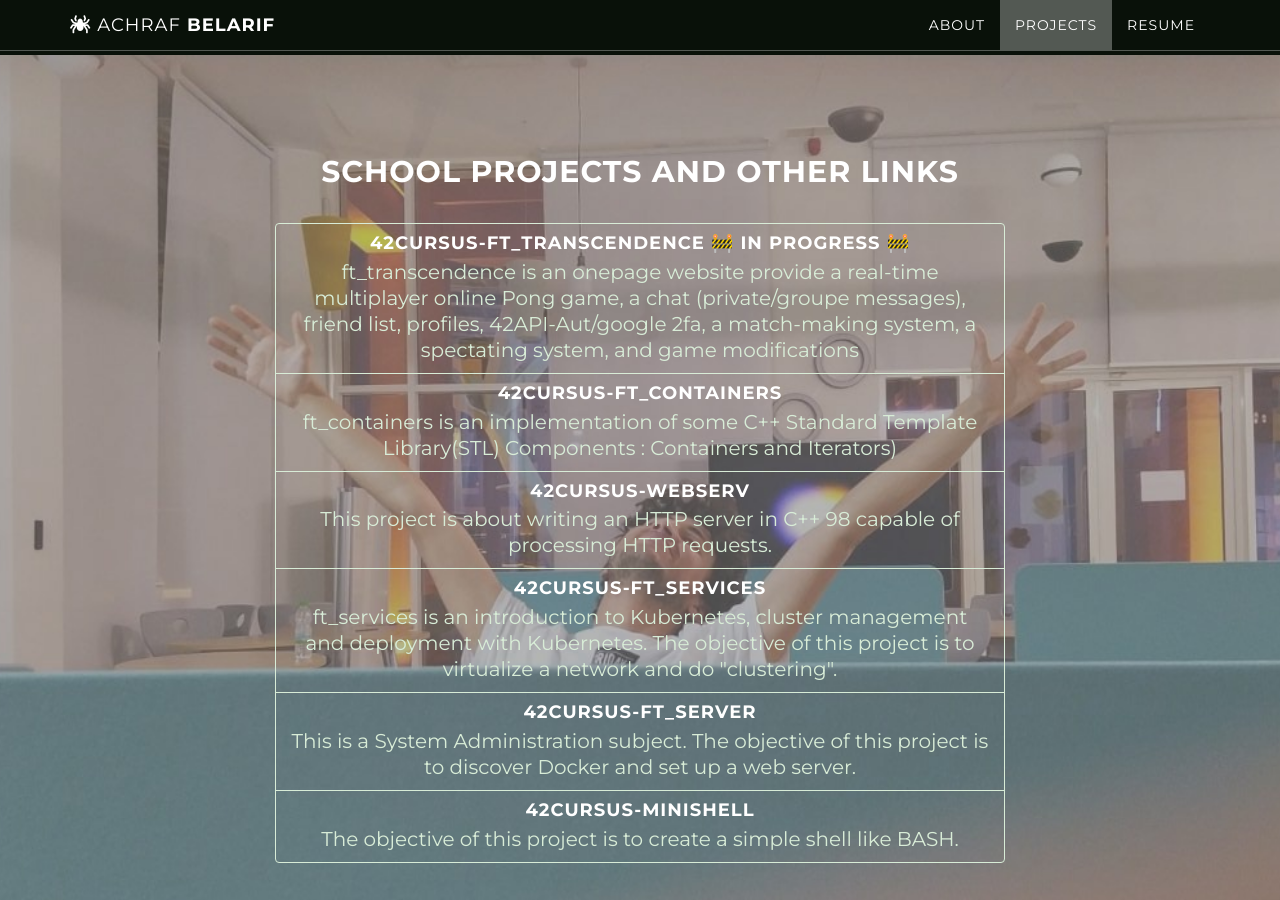
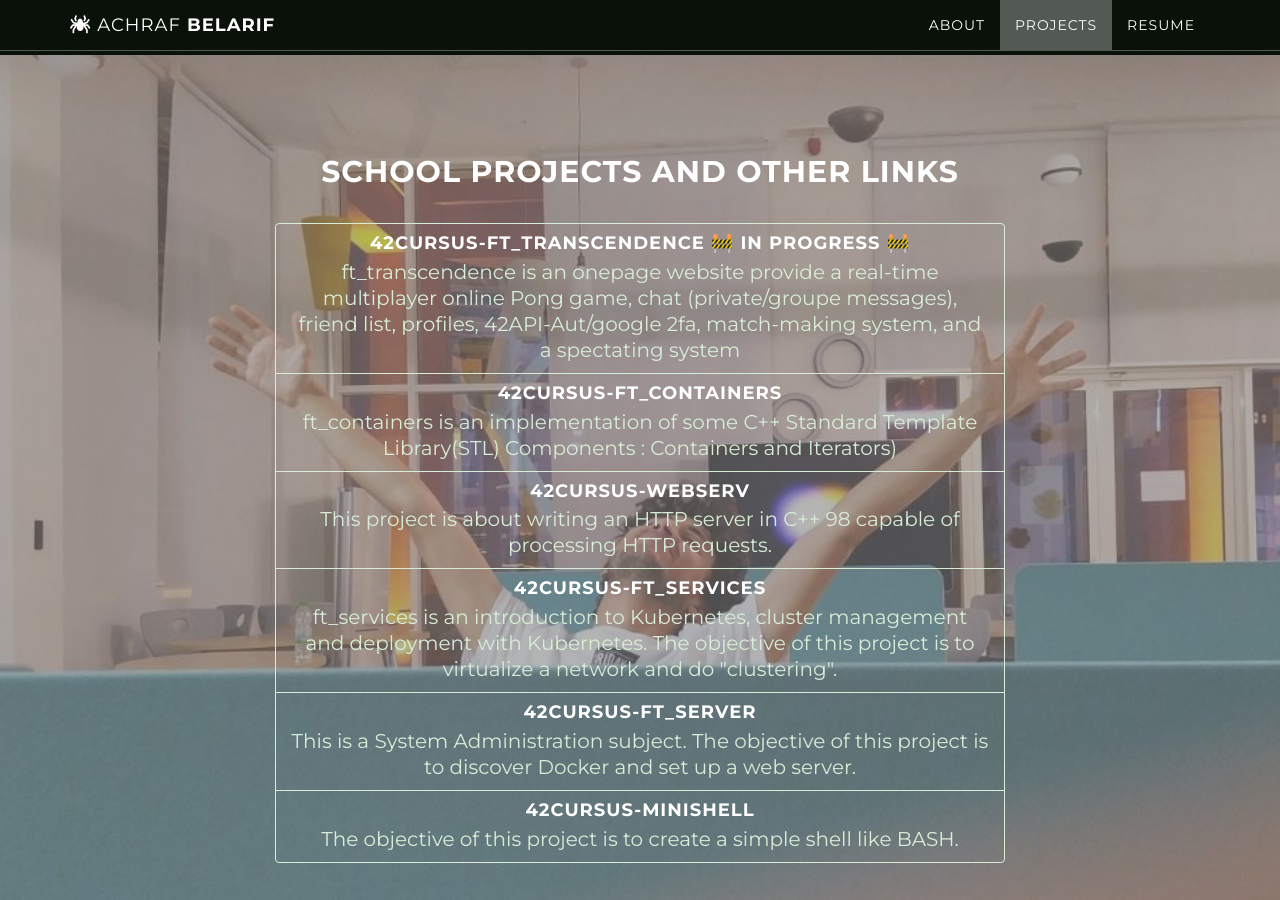
Before and after one commit to spydersy/spydersy.github.io, a Jekyll site: the page built from index.html, in a window 1280 px wide and 900 px high, scrolled down 1380 px. Built offline with Jekyll 4.4.1, drawn with Linux system fonts in a browser that asks for light colours; nearby versions of some CDN libraries.

Commit message:
[NOTE] : minor changes ...

```diff
--- a/_config.yml
+++ b/_config.yml
@@ -29,7 +29,7 @@ social:
 
 projects:
   - title: "42Cursus-ft_transcendence 🚧 In Progress 🚧"
-    venue-publication: ft_transcendence is an onepage website provide a real-time multiplayer online Pong game, a chat (private/groupe messages), friend list, profiles, 42API-Aut/google 2fa, a match-making system, a spectating system, and game modifications
+    venue-publication: ft_transcendence is an onepage website provide a real-time multiplayer online Pong game, chat (private/groupe messages), friend list, profiles, 42API-Aut/google 2fa, match-making system, and a spectating system
     url: https://github.com/spydersy/42Cursus-ft_transcendence
   - title: "42Cursus-ft_containers"
     venue-publication: "ft_containers is an implementation of some C++ Standard Template Library(STL) Components : Containers and Iterators)"
```
